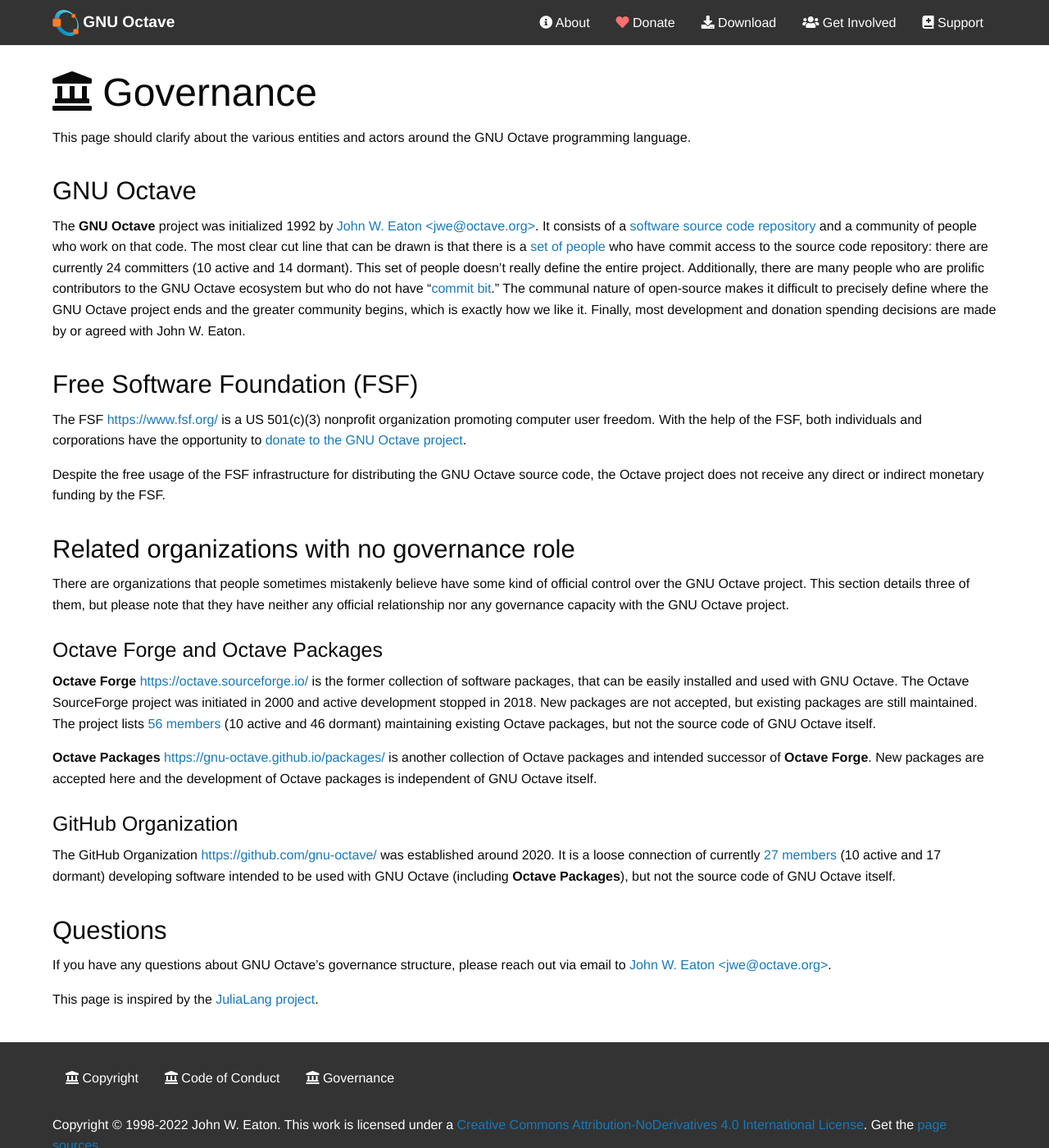
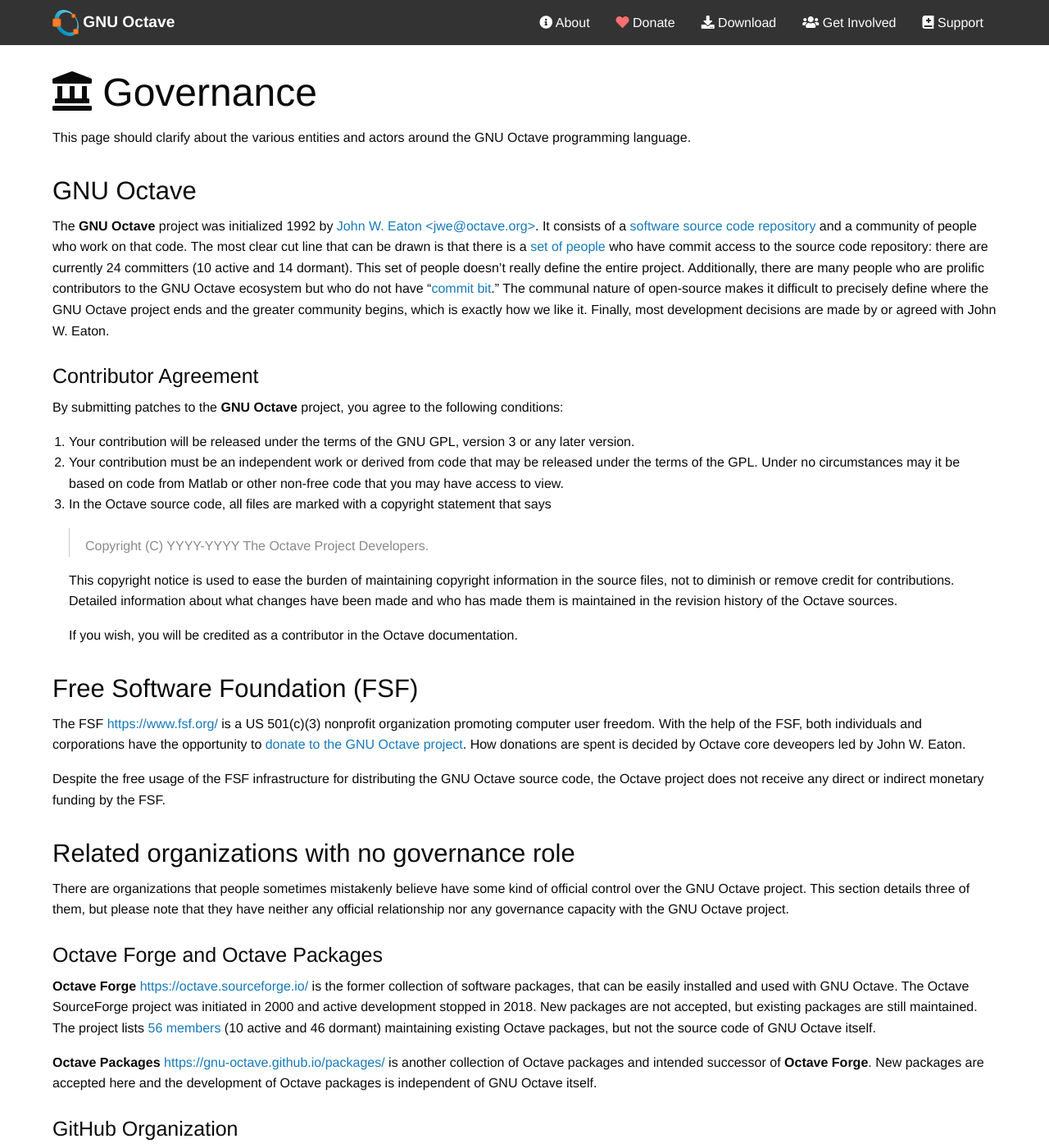
Before and after one commit to gnu-octave/gnu-octave.github.io, a Jekyll site: the page built from pages/governance.md, in a window 1280 px wide and 1400 px high. Shown: the whole window at 82% size. Built offline with Jekyll 4.4.1, drawn with Linux system fonts in a browser that asks for light colours; nearby versions of some CDN libraries; some of the changed text lies outside the part shown.

Commit message:
Changes suggested by jwe
https://octave.discourse.group/t/news-from-octave-org-sponsors-code-of-conduct-and-project-governance/2678/13

```diff
--- a/pages/governance.md
+++ b/pages/governance.md
@@ -27,8 +27,32 @@
 where the GNU Octave project ends and the greater community begins,
 which is exactly how we like it.
 Finally,
-most development and donation spending decisions are made by or agreed with
+most development decisions are made by or agreed with
 John W. Eaton.
+
+#### Contributor Agreement
+
+By submitting patches to the  **GNU Octave** project,
+you agree to the following conditions:
+
+1. Your contribution will be released under the terms of the GNU GPL,
+   version 3 or any later version.
+2. Your contribution must be an independent work or derived from code
+   that may be released under the terms of the GPL.
+   Under no circumstances may it be based on code from Matlab
+   or other non-free code that you may have access to view.
+3. In the Octave source code, all files are marked with a copyright statement
+   that says
+
+   > Copyright (C) YYYY-YYYY The Octave Project Developers.
+
+   This copyright notice is used to ease the burden of maintaining copyright
+   information in the source files,
+   not to diminish or remove credit for contributions.
+   Detailed information about what changes have been made and who has made them
+   is maintained in the revision history of the Octave sources.
+
+   If you wish, you will be credited as a contributor in the Octave documentation.
 
 ### Free Software Foundation (FSF)
 
@@ -37,6 +61,8 @@
 With the help of the FSF,
 both individuals and corporations have the opportunity to
 [donate to the GNU Octave project](https://my.fsf.org/civicrm/contribute/transact?reset=1&id=10).
+How donations are spent is decided by Octave core deveopers
+led by John W. Eaton.
 
 Despite the free usage of the FSF infrastructure for distributing
 the GNU Octave source code,
@@ -81,7 +107,7 @@
 ### Questions
 
 If you have any questions about GNU Octave's governance structure,
-please reach out via email to [John W. Eaton &lt;jwe@octave.org&gt;](mailto:jwe@octave.org).
+please reach out via email to [&lt;governance@octave.org&gt;](mailto:governance@octave.org).
 
 
 This page is inspired by the [JuliaLang project](https://julialang.org/governance/).
```
Also changed, not shown: pages/code-of-conduct.md (+1 -1 lines).
